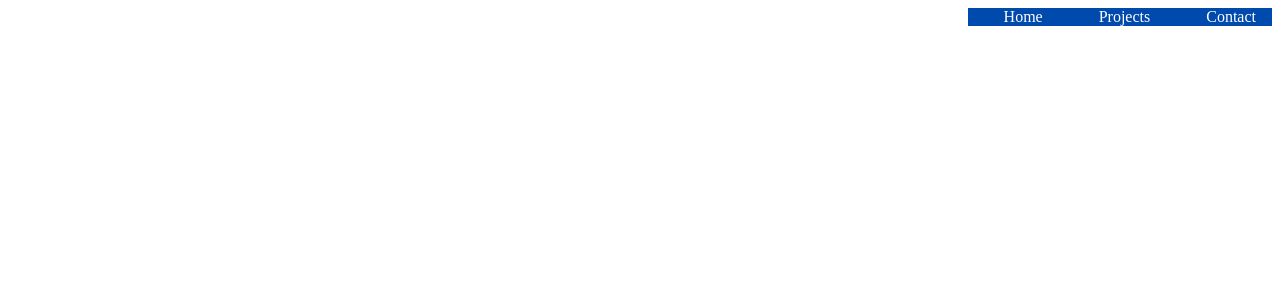
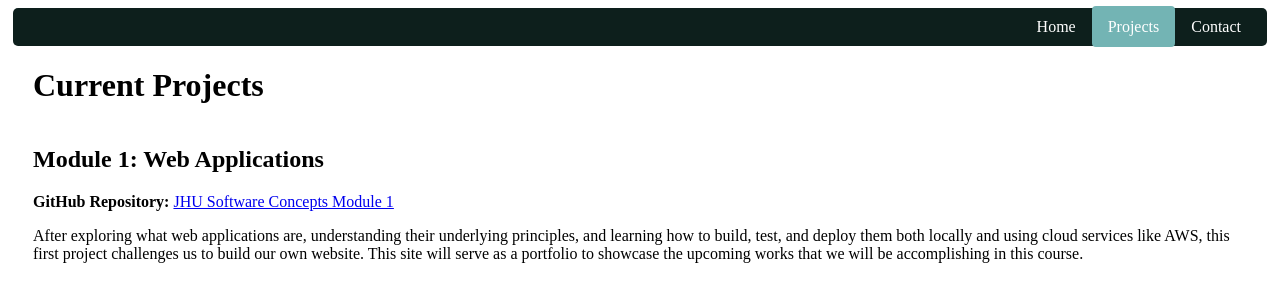
Before and after one commit to jwu146/jhu_software_concepts, a Flask app: page /projects/ in a window 1280 px wide. Shown: the top 302 px of the page. Run offline with Flask 3, Linux system fonts and the light colour scheme.

Commit message:
deploy website

```diff
--- a/module_1/pages/contact.py
+++ b/module_1/pages/contact.py
@@ -4,4 +4,4 @@ contact_bp = Blueprint("contact", __name__)
 
 @contact_bp.route("/")
 def contact() -> str:
-    return render_template("contact.html")
+    return render_template("contact.html", current="contact")
--- a/module_1/pages/home.py
+++ b/module_1/pages/home.py
@@ -4,4 +4,4 @@ home_bp = Blueprint("home", __name__)
 
 @home_bp.route("/")
 def home() -> str:
-    return render_template("home.html")
+    return render_template("home.html", current="home")
--- a/module_1/pages/projects.py
+++ b/module_1/pages/projects.py
@@ -4,4 +4,4 @@ projects_bp = Blueprint("projects", __name__)
 
 @projects_bp.route("/")
 def projects() -> str:
-    return render_template("projects.html")
+    return render_template("projects.html", current="projects")
--- a/module_1/static/styles.css
+++ b/module_1/static/styles.css
@@ -1,35 +1,44 @@
-.navbar ul {
+/* Navbar Styling */
+.topnav ul {
     list-style-type: none;
-    float: right;
-    margin: 0;
-    padding: 0;
-    background-color: #004aad; /* Example unique color */
+    margin: 5px;
+    padding: 10px;
+    border-radius: 5px;
+    display: flex;
+    justify-content: flex-end;
+    align-items: center;
+    background-color: #0d1f1c;
 }
-.navbar ul li {
+.topnav ul li {
     display: inline-block;
-    margin-left: 20px;
 }
-.navbar ul li a {
-    color: #fff;
+.topnav ul li a {
+    color: #ffffff;
     text-decoration: none;
     padding: 12px 16px;
     border-radius: 4px;
 }
-.navbar ul li a.active, .navbar ul li a:hover {
-    background-color: #eab308; /* Highlight color for active tab */
-    color: #004aad;
+.topnav ul li a:hover {
+    background-color: #9bdcdc41;
+    color: #ffffff;
+}
+.topnav ul li a.active {
+    background-color: #73b4b4;
 }
 
-.home-bio {
-    display: flex;
-    align-items: center;
-    margin-top: 40px;
-}
+/* Home Styling */
 .bio-text {
-    flex: 1;
-    padding-right: 40px;
+    padding-right: 50px;
 }
 .bio-photo img {
-    width: 200px;
-    border-radius: 10px;
+    width: 400px;
+    border-radius: 20px;
 }
+
+/* General Styling */
+.main-container {
+    padding: 0 25px;
+}
+.main-content {
+    display: flex;
+}
--- /dev/null
+++ b/module_1/templates/_navigation.html
@@ -0,0 +1,7 @@
+<nav class="topnav">
+    <ul>
+        <li><a href="/" class="{% if current == 'home' %}active{% endif %}">Home</a></li>
+        <li><a href="/projects" class="{% if current == 'projects' %}active{% endif %}">Projects</a></li>
+        <li><a href="/contact" class="{% if current == 'contact' %}active{% endif %}">Contact</a></li>
+    </ul>
+</nav>
--- a/module_1/templates/base.html
+++ b/module_1/templates/base.html
@@ -2,16 +2,10 @@
 <html lang="en">
 <head>
     <link rel="stylesheet" href="{{ url_for('static', filename='styles.css') }}">
-    <title>{% block title %}My Website{% endblock %}</title>
+    <title>{% block title %}Jonathan's Website{% endblock %}</title> <!--Tab title-->
 </head>
 <body>
-    <nav class="navbar">
-        <ul>
-            <li><a href="/" class="{% if current == 'home' %}active{% endif %}">Home</a></li>
-            <li><a href="/projects" class="{% if current == 'projects' %}active{% endif %}">Projects</a></li>
-            <li><a href="/contact" class="{% if current == 'contact' %}active{% endif %}">Contact</a></li>
-        </ul>
-    </nav>
+    {% include("_navigation.html") %}
     <div class="container">
         {% block content %}{% endblock %}
     </div>
--- a/module_1/templates/projects.html
+++ b/module_1/templates/projects.html
@@ -1 +1,23 @@
 {% extends "base.html" %}
+
+{% block content %}
+<div class="main-container">
+    <h1>Current Projects</h1>
+    <div class="main-content">
+        <div>
+            <h2>Module 1: Web Applications</h2>
+            <p>
+                <strong>GitHub Repository:</strong>
+                <a href="https://github.com/jwu146/jhu_software_concepts/tree/main/module_1" target="_blank" rel="noopener noreferrer">JHU Software Concepts Module 1</a>
+            </p>
+            <div>
+                <p>
+                    After exploring what web applications are, understanding their underlying principles, and learning how to build, test, and deploy
+                    them both locally and using cloud services like AWS, this first project challenges us to build our own website.
+                    This site will serve as a portfolio to showcase the upcoming works that we will be accomplishing in this course.
+                </p>
+            </div>
+        </div>
+    </div>
+</div>
+{% endblock %}
```
Also changed, not shown: module_1/templates/contact.html (+12 -0 lines), module_1/templates/home.html (+15 -9 lines), module_1/README.md, module_1/static/images/profile_pic.png (added).
